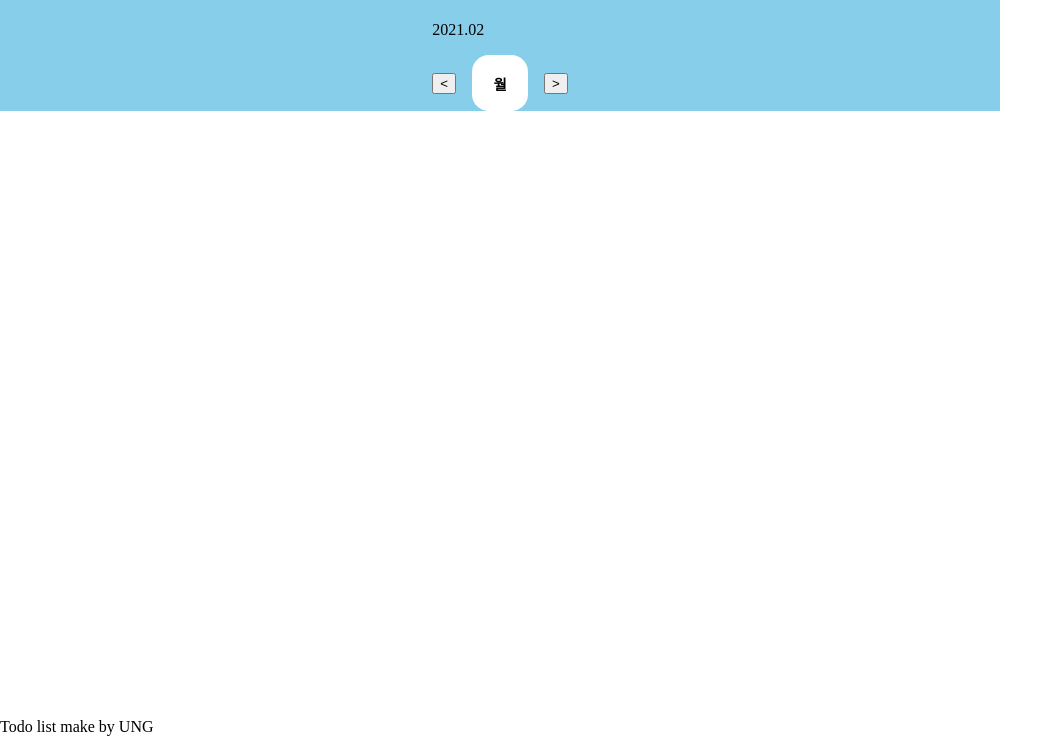
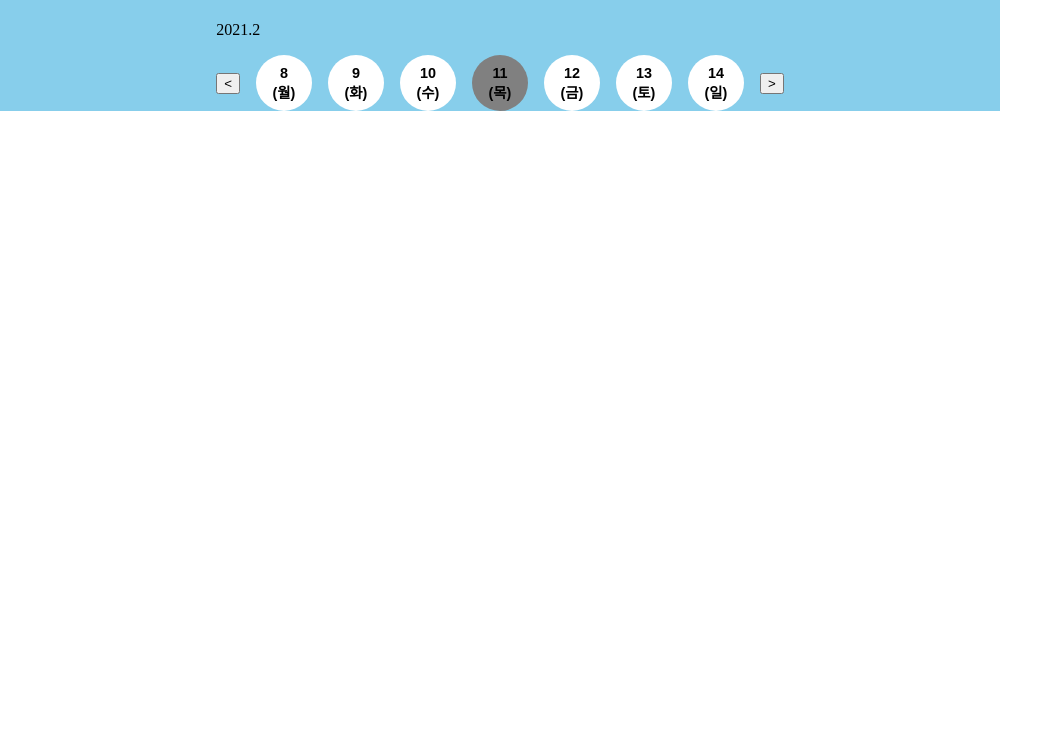
Before and after one commit to justdotiung/tstodolist, a website with bundled scripts: page index.html in a window 1280 px wide. Shown: the part 48-800 px from the top of the page, without its empty margins (0-1063 px from the left). Built offline with nearby package versions, Linux system fonts and the light colour scheme.

Commit message:
ui 수정 및 Week 클래스 수정

```diff
--- a/src/app.ts
+++ b/src/app.ts
@@ -6,28 +6,24 @@ import { Header } from './components/header/header.js';
 import { ListItem } from './components/header/headerItem.js';
 import { HeaderList } from './components/header/headerList.js';
 import { HeadPopup } from './components/popup/headPopup.js';
-import DateCal from './utils/date.js';
+import Weekly from './utils/date.js';
 
 class App {
   constructor(private target: HTMLElement) {
-    const headItems = new ListItem('');
-    const header = new Header(new HeaderList(headItems));
+    const items = Weekly.getCurrentWeek().map((obj) => new ListItem(obj));
+    const header = new Header(new HeaderList(items));
     const content = new Content();
     const footer = new Footer();
+    items.forEach((item) =>
+      item.setClickHandler((e: Event) => {
+        console.log(item.data);
+      })
+    );
+    header.attachTo(this.target);
+    // content.attachTo(target);
+    // footer.attachTo(target);
 
-    console.log(DateCal.getCurrentWeek());
-    console.log(DateCal.getNextWeek());
-    console.log(DateCal.getNextWeek());
-    console.log(DateCal.getPrevWeek());
-    console.log(DateCal.getSelectDays(new Date(2022, 1, 20)));
-    // console.log(dateCal.week);
-    // dateCal.currentWeek();
-    // console.log(dateCal.week);
-
-    header.attachTo(target);
-    content.attachTo(target);
-    footer.attachTo(target);
-
+    /*
     const bodyList = new ContentList(headItems.title);
     const popup = new HeadPopup();
     headItems.setClickHandler(() => {
@@ -44,6 +40,7 @@ class App {
       const newItem = new ContentItem(popup.value);
       bodyList.addChild(newItem);
     });
+    */
   }
 }
 
--- a/src/components/header/headerItem.ts
+++ b/src/components/header/headerItem.ts
@@ -1,26 +1,90 @@
+import { WeekData } from './../../utils/date.js';
 import { BaseComponent } from '../../pageComponent.js';
 
 export class ListItem extends BaseComponent {
-  onClick: EventListener | undefined;
-  constructor(private _text: string) {
-    super(`<li class="header__list__item"><button><p>월</p></button></li>`);
+  private onClick: EventListener | undefined;
+  private _dayTag: HTMLElement;
+  private _dateTag: HTMLElement;
+  private _click = false;
+
+  constructor(private _day: WeekData) {
+    super(`<li class="header__list__item">
+            <button>
+              <span class="header__list__item__date"></span>
+              <span class="header__list__item__day"></span>
+            </button>
+          </li>`);
 
     const button = this.element.querySelector('button') as HTMLButtonElement;
-    // button.textContent = _text;
+    this._dateTag = this.element.querySelector('.header__list__item__date') as HTMLSpanElement;
+    this._dayTag = this.element.querySelector('.header__list__item__day') as HTMLSpanElement;
+
+    this._dateTag.textContent = this._day.date.toString();
+    this._dayTag.textContent = `(${this.convertNumberToString(this._day.day)})`;
+
     button.onclick = (e: Event) => {
+      this._click = true;
+      this.addHighlight();
       this.onClick && this.onClick(e);
     };
+  }
+
+  set click(click: boolean) {
+    this._click = click;
+  }
+
+  get click(): boolean {
+    return this._click;
+  }
+
+  set data(data: WeekData) {
+    this._day = data;
+  }
+
+  get data(): WeekData {
+    return this._day;
+  }
+
+  changeDate(n: number): void {
+    this._dateTag.textContent = n.toString();
+  }
+
+  changeDay(day: number): void {
+    this._dayTag.textContent = `(${this.convertNumberToString(day)})`;
   }
 
   setClickHandler(handler: EventListener): void {
     this.onClick = handler;
   }
 
-  get title(): string {
-    return this._text;
+  removeHighlight(): void {
+    const button = this.element.querySelector('button') as HTMLButtonElement;
+    button.classList.remove('highlight');
   }
 
-  set title(text: string) {
-    this._text = text;
+  addHighlight(): void {
+    const button = this.element.querySelector('button') as HTMLButtonElement;
+    button.classList.add('highlight');
+  }
+
+  private convertNumberToString(number: number): string {
+    switch (number) {
+      case 0:
+        return '일';
+      case 1:
+        return '월';
+      case 2:
+        return '화';
+      case 3:
+        return '수';
+      case 4:
+        return '목';
+      case 5:
+        return '금';
+      case 6:
+        return '토';
+      default:
+        throw new Error(`not convert number ${number}`);
+    }
   }
 }
--- a/src/components/header/headerList.ts
+++ b/src/components/header/headerList.ts
@@ -1,4 +1,5 @@
 import { BaseComponent } from '../../pageComponent.js';
+import Week, { WeekData } from '../../utils/date.js';
 import { ListItem } from './headerItem.js';
 
 type OnClickHandler = () => void;
@@ -6,9 +7,12 @@ type OnClickHandler = () => void;
 export class HeaderList extends BaseComponent {
   private onPrev: OnClickHandler | undefined;
   private onNext: OnClickHandler | undefined;
-  constructor(item: ListItem | Array<ListItem>) {
+  private _yearAndMonth: HTMLElement;
+  private idx = -1;
+
+  constructor(private items: Array<ListItem>) {
     super(`<div>
-            <p>2021.02</p>
+            <p class="header__year"></p>
             <div class="header__diary">
               <button class="diary__prev"> < </button>
               <ul class="header__list"></ul>
@@ -17,17 +21,33 @@ export class HeaderList extends BaseComponent {
           </div>`);
 
     const ul = this.element.querySelector('.header__list') as HTMLUListElement;
-    if (!Array.isArray(item)) item.attachTo(ul);
-    else item.forEach((v) => v.attachTo(ul));
+    // let idx: number;
+    this.items.forEach((item, i) => {
+      if (item.data.date === Week.getDate()) {
+        item.click = true;
+        item.addHighlight();
+        this.idx = i;
+      }
+      item.attachTo(ul);
+    });
+
+    ul.addEventListener('click', (e) => {
+      this.onListClick(e.target as HTMLElement, this.idx);
+    });
+
+    this._yearAndMonth = this.element.querySelector('.header__year') as HTMLParagraphElement;
+    this._yearAndMonth.textContent = `${Week.getYear().toString()}.${Week.getMonth().toString()}`;
 
     const prevBtn = this.element.querySelector('.diary__prev') as HTMLButtonElement;
     const nextBtn = this.element.querySelector('.diary__next') as HTMLButtonElement;
 
     prevBtn.addEventListener('click', () => {
+      this.setOnDate(Week.getPrevWeek());
       this.onPrev && this.onPrev();
     });
 
     nextBtn.addEventListener('click', () => {
+      this.setOnDate(Week.getNextWeek());
       this.onNext && this.onNext();
     });
   }
@@ -39,4 +59,34 @@ export class HeaderList extends BaseComponent {
   setOnNextListener(listener: OnClickHandler): void {
     this.onNext = listener;
   }
+
+  private setOnDate(week: Array<WeekData>): void {
+    week.forEach((nextDay, i) => {
+      this.items[i].changeDate(nextDay.date);
+      this.items[i].changeDay(nextDay.day);
+      this.items[i].data = nextDay;
+
+      if (this.items[i].click) this.changeYearAndMonth(nextDay);
+    });
+  }
+
+  private onListClick(target: HTMLElement, idx: number): void {
+    if (idx === -1) throw new Error(`Invalid number: ${idx}`);
+    this.items[idx].click = false;
+    if (target.tagName === 'BUTTON' || target.tagName === 'SPAN') {
+      this.items.forEach((item, i) => {
+        !item.click && item.removeHighlight();
+        if (item.click) {
+          this.idx = i;
+          this.changeYearAndMonth(item.data);
+        }
+        item.click = false;
+      });
+    }
+    this.items[idx].click = true;
+  }
+
+  private changeYearAndMonth(day: WeekData): void {
+    this._yearAndMonth.textContent = `${day.year.toString()}.${day.month.toString()}`;
+  }
 }
--- a/src/utils/date.ts
+++ b/src/utils/date.ts
@@ -1,21 +1,21 @@
-type WeekData = {
+export type WeekData = {
   year: number;
   month: number;
   day: number;
   date: number;
 };
-type Week = 0 | 1 | 2 | 3 | 4 | 5 | 6;
+type WeekNumber = 0 | 1 | 2 | 3 | 4 | 5 | 6;
 
-export default class DateCal {
-  private static week: Array<WeekData> = DateCal.getSelectDays(new Date(Date.now()));
+export default class Week {
+  private static week: Array<WeekData> = Week.getSelectDays(new Date(Date.now()));
 
   /**
    * 선택한 날짜의 한주를 가져온다.
-   * @param { Date }fullyear fullyear
+   * @param { Date }fullDate fullDate
    */
-  static getSelectDays(fullyear: Date): Array<WeekData> {
+  static getSelectDays(fullDate: Date): Array<WeekData> {
     const array: Array<WeekData> = [];
-    const thisMonth = fullyear;
+    const thisMonth = fullDate;
     const day = thisMonth.getDay();
     const date = thisMonth.getDate();
     const year = thisMonth.getFullYear();
@@ -55,37 +55,35 @@ export default class DateCal {
 
   /**
    * 차주를 가져온다.
-   * @param {Week} day 해당 요일
+   * @param {WeekNumber} day 해당 요일
    */
-  static getNextWeek(day: Week = 0): Array<WeekData> {
-    const idx = day;
-    const checkDay = DateCal.week[idx];
+  static getNextWeek(): Array<WeekData> {
+    const checkDay = Week.week[0];
     const nextDate = new Date(checkDay.year, checkDay.month - 1, checkDay.date + 7);
-    const lastDay = new Date(checkDay.year, checkDay.month - 1, 0).getDate();
+    const lastDay = new Date(checkDay.year, checkDay.month, 0).getDate();
     if (checkDay.date + 7 > lastDay) {
-      DateCal.week = this.getSelectDays(new Date(checkDay.year, checkDay.month - 1, checkDay.date + 7 - lastDay));
+      Week.week = this.getSelectDays(new Date(checkDay.year, checkDay.month, checkDay.date + 7 - lastDay));
     } else {
-      DateCal.week = this.getSelectDays(nextDate);
+      Week.week = this.getSelectDays(nextDate);
     }
 
-    return DateCal.week;
+    return Week.week;
   }
 
   /**
    * 전주를 가져온다
-   * @param {Week} day 해당 요일
+   * @param {WeekNumber} day 해당 요일
    */
-  static getPrevWeek(day: Week = 0): Array<WeekData> {
-    const idx = day;
-    const checkDay = DateCal.week[idx];
+  static getPrevWeek(): Array<WeekData> {
+    const checkDay = Week.week[0];
     const prevDate = new Date(checkDay.year, checkDay.month - 1, checkDay.date - 7);
     if (checkDay.date - 7 < 1) {
       const lastDay = new Date(checkDay.year, checkDay.month - 1, 0).getDate();
-      DateCal.week = this.getSelectDays(new Date(checkDay.year, checkDay.month - 2, lastDay + checkDay.date - 7));
+      Week.week = this.getSelectDays(new Date(checkDay.year, checkDay.month - 2, lastDay + checkDay.date - 7));
     } else {
-      DateCal.week = this.getSelectDays(prevDate);
+      Week.week = this.getSelectDays(prevDate);
     }
-    return DateCal.week;
+    return Week.week;
   }
 
   /**
@@ -95,4 +93,16 @@ export default class DateCal {
   static getCurrentWeek(): Array<WeekData> {
     return this.getSelectDays(new Date(Date.now()));
   }
+
+  static getYear(): number {
+    return new Date(Date.now()).getFullYear();
+  }
+
+  static getMonth(): number {
+    return new Date(Date.now()).getMonth() + 1;
+  }
+
+  static getDate(): number {
+    return new Date(Date.now()).getDate();
+  }
 }
--- a/style/style.css
+++ b/style/style.css
@@ -52,6 +52,7 @@ header {
 .header__list__item:last-child {
   margin-right: 1rem;
 }
+
 .header__list__item > button {
   width: 3.5rem;
   height: 3.5rem;
@@ -59,18 +60,25 @@ header {
   padding: 0;
   margin: 0;
   border: none;
-  border-radius: 30%;
+  border-radius: 50%;
   font-size: 0.9rem;
   font-weight: bold;
   outline: none;
   cursor: pointer;
+  display: flex;
+  justify-content: center;
+  align-items: center;
+  flex-direction: column;
 }
+.header__list__item > .highlight {
+  background-color: gray;
+}
+.header__list__item > button:hover {
+  /* border: 1px solid blue; */
+  border-radius: 50%;
 
-.header__list__item > button:hover {
-  border: 1px solid blue;
-  border-radius: 30%;
-  transform: scale(0.95);
-  transition: 500ms ease;
+  /* transform: scale(0.95);
+  transition: 500ms ease; */
 }
 
 /* ============= header popup ================= */
```
Also changed, not shown: dist/app.js, dist/components/header/headerItem.js, dist/components/header/headerList.js, dist/utils/date.js.
